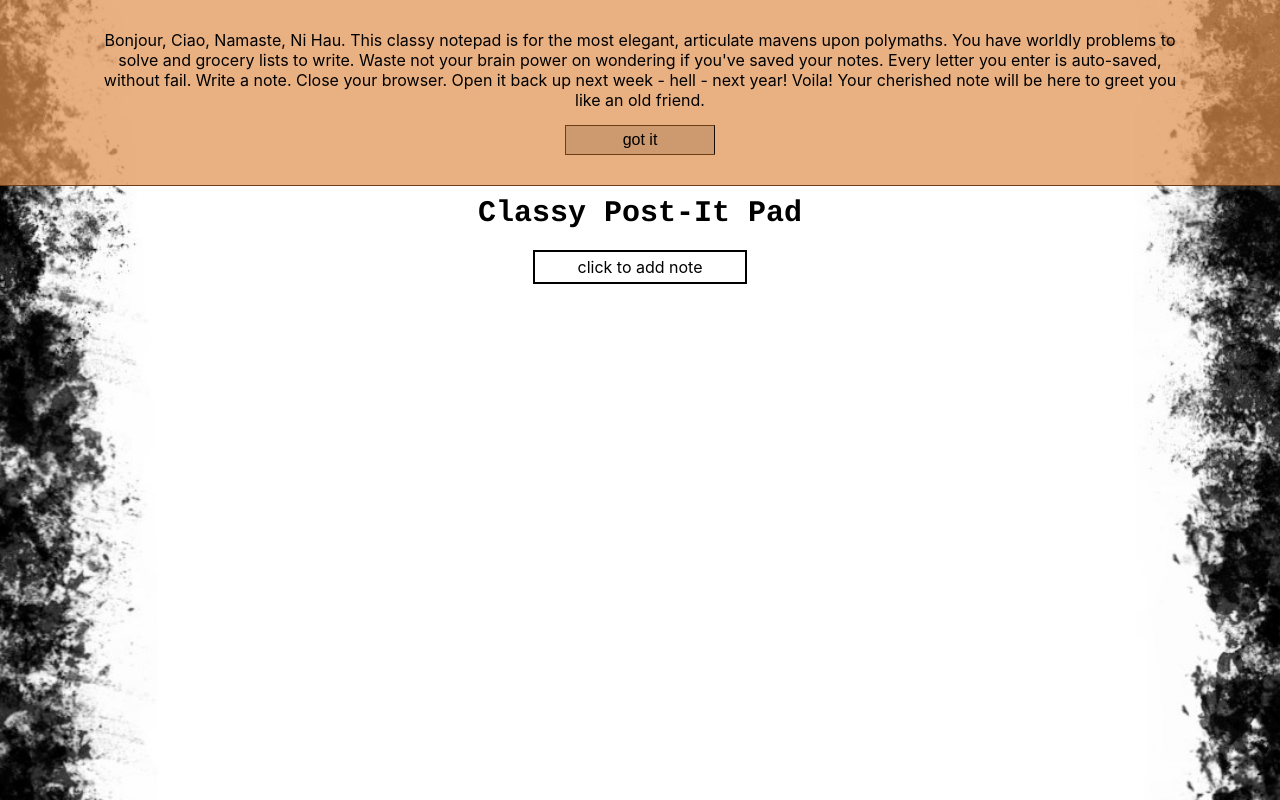
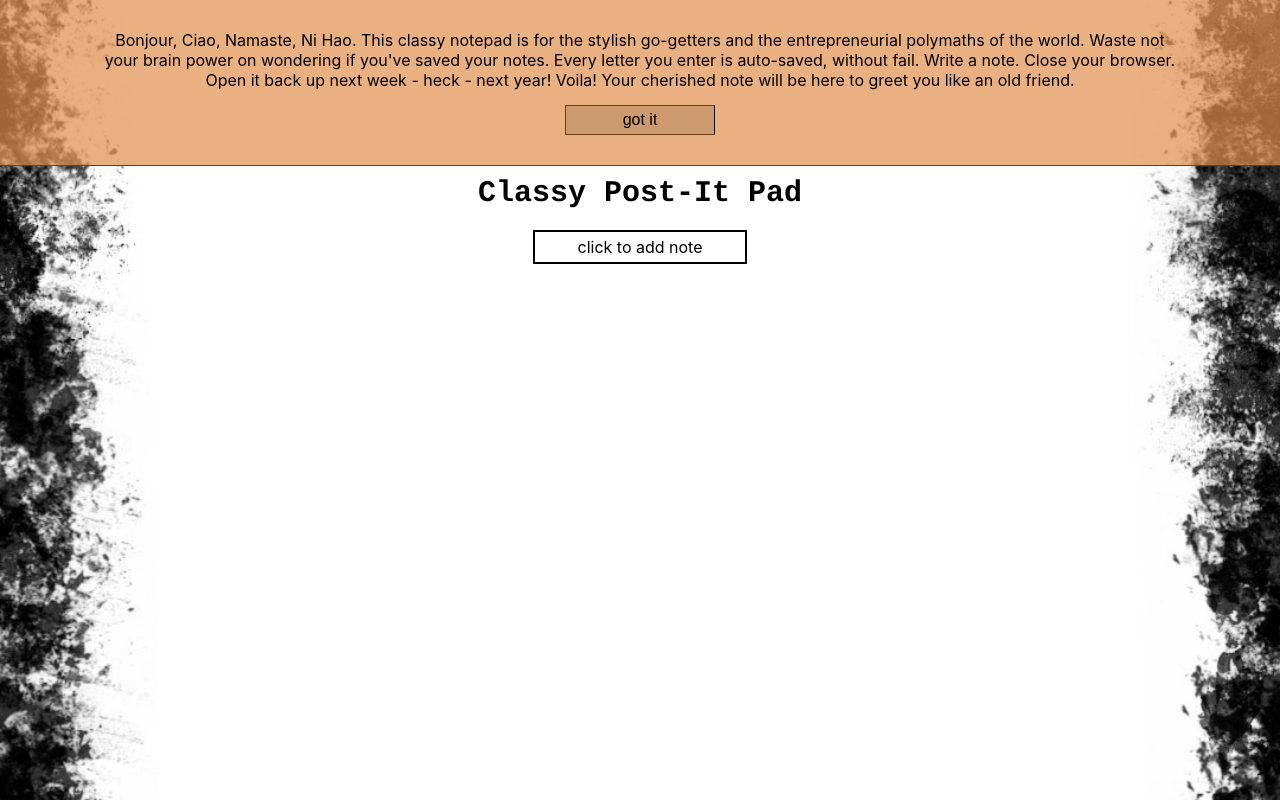
Before and after one commit to bensultan1985/Classy_Post-It_Pad, a React (Create React App) app: page / in a window 1280 px wide. Built offline with nearby package versions, Linux system fonts and the light colour scheme; the HTML template or start-up script is replaced by a standard one.

Commit message:
changed text

```diff
--- a/src/App.js
+++ b/src/App.js
@@ -102,7 +102,7 @@ class App extends React.Component {
       return (
       <div className="App">
         <div id="helpheader">
-          Bonjour, Ciao, Namaste, Ni Hau. This classy notepad is for the most elegant, articulate mavens upon polymaths. You have worldly problems to solve and grocery lists to write. Waste not your brain power on wondering if you've saved your notes. Every letter you enter is auto-saved, without fail. Write a note. Close your browser. Open it back up next week - hell - next year! Voila! Your cherished note will be here to greet you like an old friend.
+          Bonjour, Ciao, Namaste, Ni Hao. This classy notepad is for the stylish go-getters and the entrepreneurial polymaths of the world. Waste not your brain power on wondering if you've saved your notes. Every letter you enter is auto-saved, without fail. Write a note. Close your browser. Open it back up next week - heck - next year! Voila! Your cherished note will be here to greet you like an old friend.
           <button id="closehelpheader" onClick={this.noHelp}> got it </button>
         </div>
         <div id="header">Classy Post-It Pad</div>
```
